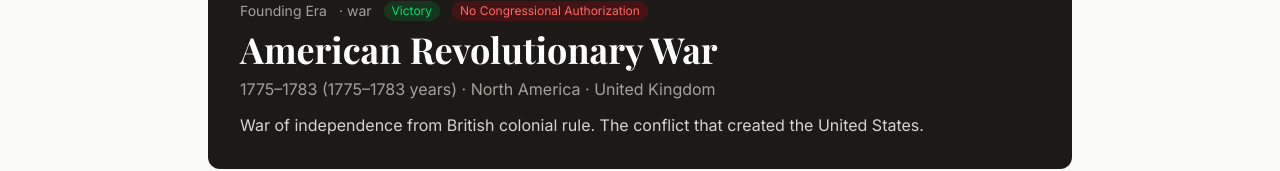
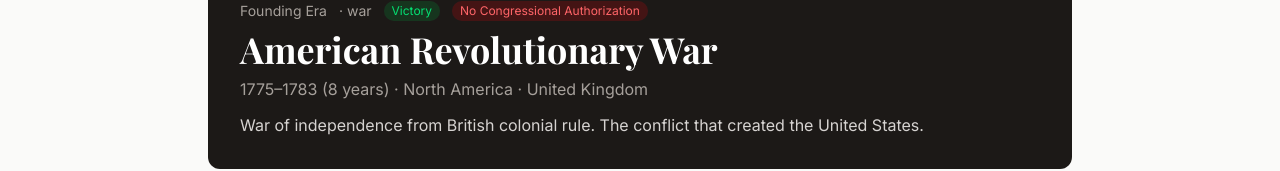
Before and after one commit to kianbob/warcosts, a Next.js app: page /conflicts/revolutionary-war in a window 1280 px wide. Shown: the part 156-327 px from the top of the page. Built offline with nearby package versions, Linux system fonts and the light colour scheme; a web font is replaced by a local one.

Commit message:
Fix conflict detail: handle keyEvents as objects, fix years display

```diff
--- a/src/app/conflicts/[slug]/page.tsx
+++ b/src/app/conflicts/[slug]/page.tsx
@@ -54,7 +54,7 @@ export default async function ConflictPage({ params }: { params: Promise<{ slug:
           )}
         </div>
         <h1 className="font-[family-name:var(--font-heading)] text-3xl md:text-4xl font-bold mb-2">{c.name}</h1>
-        <p className="text-stone-400">{c.startYear}–{c.endYear || 'Present'}{c.years ? ` (${c.years} years)` : ''} · {c.region} · {c.countries?.map((co: string, i: number) => <span key={co}>{i > 0 && ', '}<Link href={`/countries/${slugify(co)}`} className="hover:text-white">{co}</Link></span>)}</p>
+        <p className="text-stone-400">{c.startYear}–{c.endYear || 'Present'}{c.computed?.durationYears ? ` (${c.computed.durationYears} years)` : ''} · {c.region} · {c.countries?.map((co: string, i: number) => <span key={co}>{i > 0 && ', '}<Link href={`/countries/${slugify(co)}`} className="hover:text-white">{co}</Link></span>)}</p>
         <p className="text-stone-300 mt-3">{c.description}</p>
       </div>
 
@@ -116,10 +116,10 @@ export default async function ConflictPage({ params }: { params: Promise<{ slug:
         <div className="bg-white rounded-lg p-6 mb-8 border">
           <h2 className="font-[family-name:var(--font-heading)] text-xl font-bold mb-3">Key Events</h2>
           <ul className="space-y-2">
-            {c.keyEvents.map((e: string, i: number) => (
+            {c.keyEvents.map((e: any, i: number) => (
               <li key={i} className="flex items-start gap-2">
                 <span className="text-red-500 mt-1">▸</span>
-                <span>{e}</span>
+                <span>{typeof e === 'string' ? e : <><strong className="text-stone-700">{e.year}</strong> — {e.event}</>}</span>
               </li>
             ))}
           </ul>
```
Also changed, not shown: 1 other file (tests, documents, lock files or other folders).
